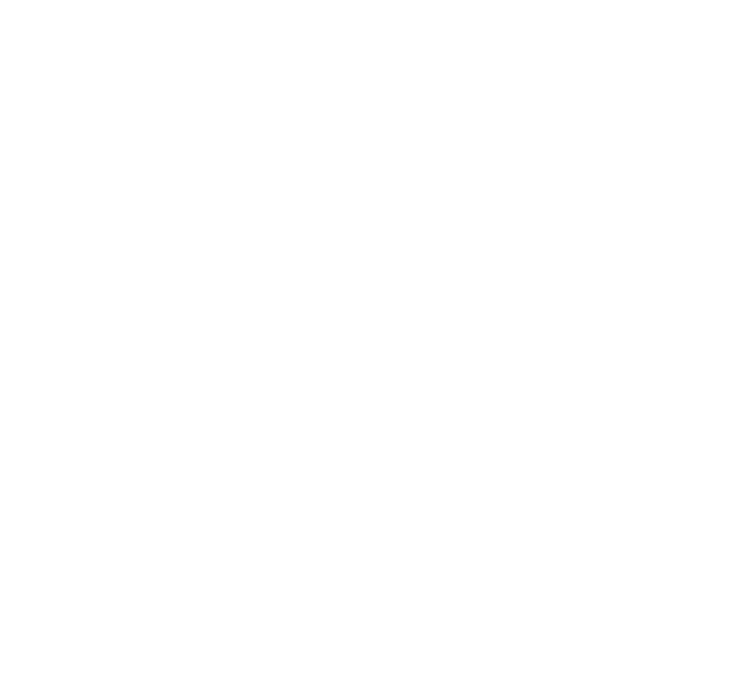
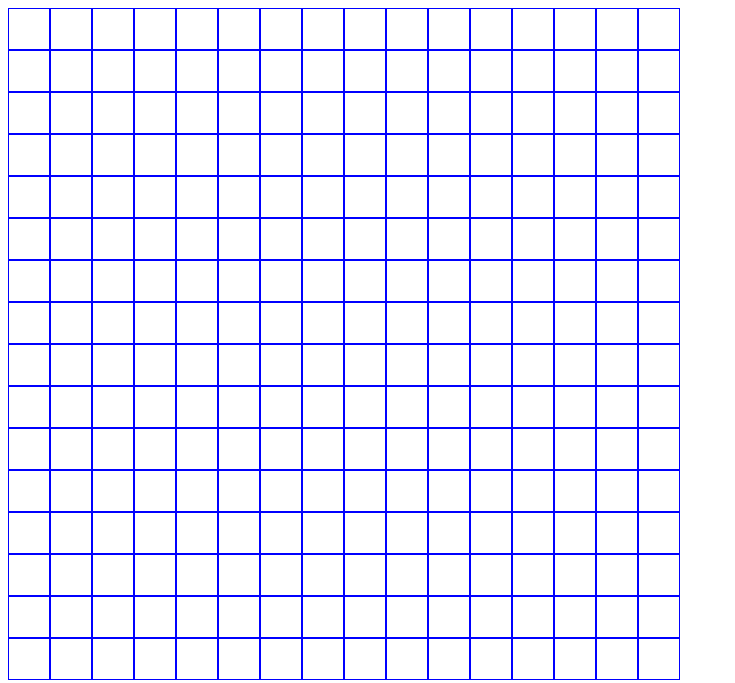
Before and after one commit to Azreus/etch-a-sketch, a plain HTML site: page index.html in a window 1280 px wide. Shown: the whole page, without its empty margins (0-735 px from the left). Drawn offline with Linux system fonts and the light colour scheme.

Commit message:
Create a grid of square divs with JS
Created a 16x16 grid of square divs using Javascript. A nested for loop
is used to create 16 block-level divs, then 16 more divs are added to
each of those divs and are lined up in a row using flexbox, thereby
creating the grid.

```diff
--- a/index.html
+++ b/index.html
@@ -4,6 +4,7 @@
   <meta charset="UTF-8">
   <meta http-equiv="X-UA-Compatible" content="IE=edge">
   <meta name="viewport" content="width=device-width, initial-scale=1.0">
+  <link rel="stylesheet" href="style.css">
   <title>Etch-a-Sketch</title>
 </head>
 <body>
--- a/script.js
+++ b/script.js
@@ -0,0 +1,11 @@
+const mainContainer = document.querySelector(".main-container");
+
+for (let i = 0; i < 16; i++) {
+  let divRow = document.createElement("div");
+  for (let j = 0; j < 16; j++) {
+    let divCell = document.createElement("div");
+    divCell.classList.add("div-cell");
+    divRow.appendChild(divCell);
+  }
+  mainContainer.appendChild(divRow);
+}
--- /dev/null
+++ b/style.css
@@ -0,0 +1,9 @@
+.main-container > div {
+  display: flex;
+}
+
+.div-cell {
+  border: 1px solid blue;
+  box-sizing: border-box;
+  padding: 20px;
+}
```
